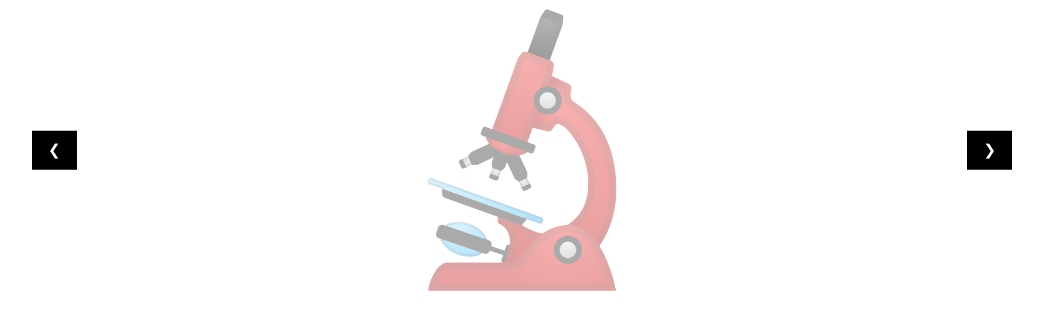
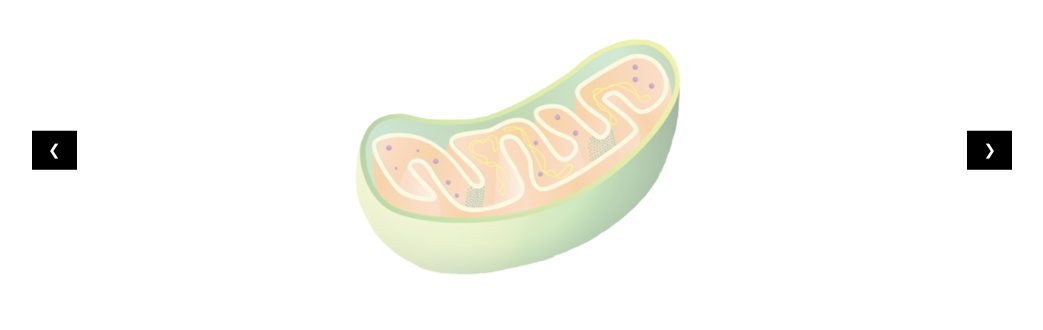
Before and after one commit to VidhiKulkarni/teamlace, a Flask app: page / in a window 1280 px wide. Shown: the part 80-410 px from the top of the page, without its empty margins (118-1161 px from the left). Run offline with Flask 2, Linux system fonts and the light colour scheme.

Commit message:
Updated gallery

```diff
--- a/templates/index.html
+++ b/templates/index.html
@@ -12,8 +12,10 @@
 {% block content %}
     <div class="w3-content w3-display-container">
         <!-- w3-animate-fading class allows image to fade in-->
-        <center><img alt="Microscope" class="BioObj w3-animate-fading" src="/static/assets/microscope.png" style="height: 300px"></center>
+       <center><img alt="Mitochondria" class="BioObj w3-animate-fading" src="/static/assets/mitochondria.png" style="height: 300px"></center>
+      <center><img alt="Microscope" class="BioObj w3-animate-fading" src="/static/assets/microscope.png" style="height: 300px"></center>
       <center><img alt="DNA" class="BioObj w3-animate-fading" src="/static/assets/dna.png" style="height: 300px"></center>
+       <center><img alt="Virus" class="BioObj w3-animate-fading" src="/static/assets/virus.png" style="height: 300px"></center>
         <!-- clicking right or left button will call plusDivs function-->
         <center><button class="w3-button w3-black w3-display-left" onclick="plusDivs(-1)">&#10094;</button>
         <!-- &#10094 and &#10095 are left and right-->
```
Also changed, not shown: static/assets/bacteria.png (added), static/assets/mitochondria.png (added), static/assets/virus.png (added).
